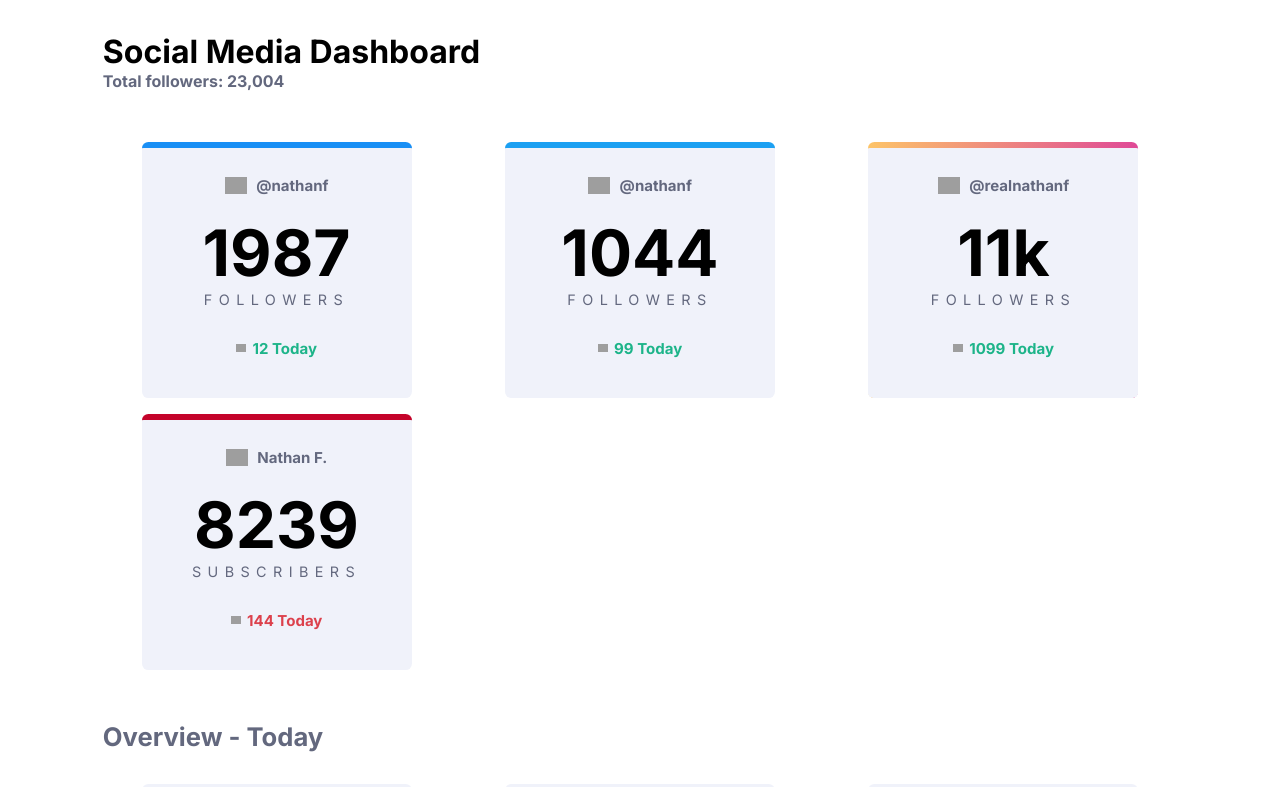
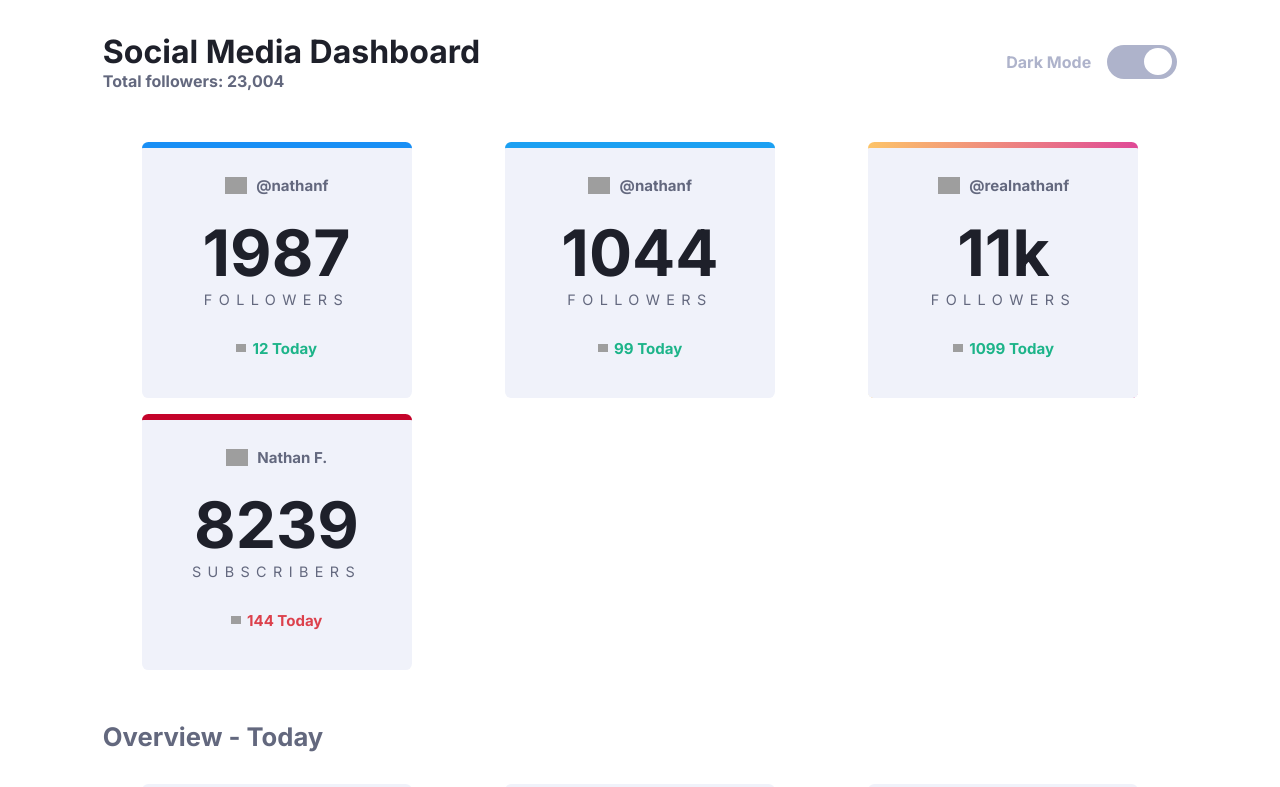
Before and after one commit to agusscript/social-media-dashboard-react, a React (Vite) app: page / in a window 1280 px wide. Shown: the top 787 px of the page. Built offline with nearby package versions, Linux system fonts and the light colour scheme; grey boxes are pictures that could not be loaded.

Commit message:
Add complete dark theme

```diff
--- a/src/App.jsx
+++ b/src/App.jsx
@@ -1,5 +1,6 @@
 import MainCards from './components/main-card.jsx';
 import SecondaryCards from './components/secondary-card.jsx';
+import ToggleButton from './components/toggle-button.jsx';
 import './styles/main.scss';
 
 function App() {
@@ -7,10 +8,17 @@ function App() {
     <div className='App'>
 
       <header>
+
         <div>
-          <h1>Social Media Dashboard</h1>
-          <p>Total followers: 23,004</p>
+          <h1 className='header-title'>Social Media Dashboard</h1>
+          <p className='header-subtitle'>Total followers: 23,004</p>
         </div>
+
+        <div className='toggle-btn-container'>
+          <p className='toggle-text'>Dark Mode</p>
+          <ToggleButton />
+        </div>
+
       </header>
 
       <main>
@@ -19,7 +27,7 @@ function App() {
           {MainCards}
         </section>
 
-        <h2 className='subtitle'>Overview - Today</h2>
+        <h2 className='overview-title'>Overview - Today</h2>
 
         <section className='secondary-cards-container'>
           {SecondaryCards}
--- a/src/components/main-card.jsx
+++ b/src/components/main-card.jsx
@@ -3,7 +3,7 @@ import '../styles/main-card.scss';
 
 function MainCard({ userName, followNumber, followText, followToday, image, icon }) {
   return (
-    <div className='main-card' >
+    <div className='main-card'>
       <div className='user-container'>
         <img src={image} alt={`${image} icon`} />
         <p className='user-name'>{userName}</p>
--- a/src/components/secondary-card.jsx
+++ b/src/components/secondary-card.jsx
@@ -17,7 +17,6 @@ function SecondaryCard({ title, number, percentage, image, icon }) {
           <img src={icon} alt={`${icon} image`} />
           <p className='percentage-card'>{percentage}</p>
         </div>
-
       </div>
 
     </div>
--- /dev/null
+++ b/src/components/toggle-button.jsx
@@ -0,0 +1,39 @@
+import '../styles/toggle-button.scss';
+
+function togglElementsColor(elements, color) {
+  document.querySelectorAll(elements).forEach((e) => {
+    e.classList.toggle(color);
+  });
+}
+
+function toggleSingleElementColor(element, color) {
+  document.querySelector(element).classList.toggle(color);
+}
+
+const toggleTheme = () => {
+  toggleSingleElementColor('body', 'very-dark-blue');
+  toggleSingleElementColor('.header-title', 'white');
+  toggleSingleElementColor('.header-subtitle', 'desatured-blue');
+  toggleSingleElementColor('.toggle-button', 'toggle-active');
+  toggleSingleElementColor('.inner-toggle-button', 'inner-active');
+  toggleSingleElementColor('.overview-title', 'white');
+
+  togglElementsColor('.main-card', 'card-dark-active');
+  togglElementsColor('.user-name', 'desatured-blue');
+  togglElementsColor('.follow-number', 'white');
+  togglElementsColor('.follow-text', 'desatured-blue');
+
+  togglElementsColor('.secondary-card', 'card-dark-active');
+  togglElementsColor('.title-card', 'desatured-blue');
+  togglElementsColor('.number-card', 'white');
+}
+
+function ToggleButton() {
+  return (
+    <button className='toggle-button' onClick={toggleTheme}>
+      <div className='inner-toggle-button'></div>
+    </button>
+  )
+}
+
+export default ToggleButton;
--- a/src/styles/_variables.scss
+++ b/src/styles/_variables.scss
@@ -4,12 +4,16 @@ $Lime-Green: hsl(163, 72%, 41%);
 $Bright-Red: hsl(356, 69%, 56%);
 $Facebook: hsl(208, 92%, 53%);
 $Twitter: hsl(203, 89%, 53%);
-$Instagram: linear gradient hsl(37, 97%, 70%) to hsl(329, 70%, 58%);
+$Instagram: linear-gradient(to right, hsl(37, 97%, 70%), hsl(329, 70%, 58%));
 $YouTube: hsl(348, 97%, 39%);
 
 // Dark Theme
 
-$Toggle: linear gradient hsl(210, 78%, 56%) to hsl(146, 68%, 55%);
+$Toggle-Button: linear-gradient(
+  to right,
+  hsl(210, 78%, 56%),
+  hsl(146, 68%, 55%)
+);
 
 // Light Theme
 
@@ -28,6 +32,6 @@ $White: hsl(0, 0%, 100%); //(Text)
 $White: hsl(0, 0%, 100%);
 $Very-Pale-Blue: hsl(225, 100%, 98%);
 $Light-Grayish-Blue: hsl(227, 47%, 96%);
-$Hover: hsl(228, 34%, 86%);
+$Hover: hsl(230, 23%, 90%);
 $Dark-Grayish-Blue: hsl(228, 12%, 44%);
 $Very-Dark-Blue: hsl(230, 17%, 14%);
--- a/src/styles/main-card.scss
+++ b/src/styles/main-card.scss
@@ -27,6 +27,10 @@
       font-weight: 700;
       color: $Dark-Grayish-Blue;
     }
+
+    .desatured-blue {
+      color: $Desaturated-Blue;
+    }
   }
 
   .follow-container {
@@ -35,6 +39,7 @@
     .follow-number {
       margin: 0;
       font-size: 4rem;
+      color: $Very-Dark-Blue;
     }
 
     .follow-text {
@@ -43,6 +48,14 @@
       letter-spacing: 0.4rem;
       color: $Dark-Grayish-Blue;
       font-size: 0.9rem;
+    }
+
+    .desatured-blue {
+      color: $Desaturated-Blue;
+    }
+
+    .white {
+      color: $White;
     }
   }
 
@@ -62,6 +75,10 @@
       color: $Lime-Green;
     }
   }
+}
+
+.card-dark-active {
+  background-color: $Dark-Desaturated-Blue;
 }
 
 .main-card:hover {
@@ -91,7 +108,7 @@
   bottom: 0px;
   left: 0px;
   right: 0px;
-  background: linear-gradient(to right, hsl(37, 97%, 70%), hsl(329, 70%, 58%));
+  background: $Instagram;
   content: "";
   z-index: -1;
   border-radius: 0.4rem;
--- a/src/styles/main.scss
+++ b/src/styles/main.scss
@@ -2,6 +2,10 @@
 
 body {
   font-family: "Inter", serif;
+}
+
+.very-dark-blue {
+  background-color: $Very-Dark-Blue;
 }
 
 .App {
@@ -10,16 +14,30 @@ body {
 
   header {
     margin-top: 2rem;
+    display: flex;
+    align-items: center;
+    justify-content: space-between;
 
-    h1 {
-      font-size: 2rem;
-      margin: 0;
-    }
+    div {
+      .header-title {
+        font-size: 2rem;
+        margin: 0;
+        color: $Very-Dark-Blue;
+      }
 
-    p {
-      color: $Dark-Grayish-Blue;
-      font-weight: 700;
-      margin: 0;
+      .white {
+        color: $White;
+      }
+
+      .header-subtitle {
+        color: $Dark-Grayish-Blue;
+        font-weight: 700;
+        margin: 0;
+      }
+
+      .desatured-blue {
+        color: $Desaturated-Blue;
+      }
     }
   }
 }
@@ -32,9 +50,13 @@ body {
   justify-items: center;
 }
 
-.subtitle {
+.overview-title {
   color: $Dark-Grayish-Blue;
   font-size: 1.6rem;
+}
+
+.white {
+  color: $White;
 }
 
 .secondary-cards-container {
--- a/src/styles/secondary-card.scss
+++ b/src/styles/secondary-card.scss
@@ -26,6 +26,10 @@
       color: $Dark-Grayish-Blue;
     }
 
+    .desatured-blue {
+      color: $Desaturated-Blue;
+    }
+
     img {
       width: 22px;
     }
@@ -36,6 +40,11 @@
       margin: 0;
       font-size: 2rem;
       font-weight: 700;
+      color: $Very-Dark-Blue;
+    }
+
+    .white {
+      color: $White;
     }
 
     div {
@@ -56,6 +65,10 @@
   }
 }
 
+.card-dark-active {
+  background-color: $Dark-Desaturated-Blue;
+}
+
 .secondary-card:hover {
   cursor: pointer;
   background-color: $Hover;
--- /dev/null
+++ b/src/styles/toggle-button.scss
@@ -0,0 +1,50 @@
+@import "variables.scss";
+
+.toggle-btn-container {
+  display: flex;
+  align-items: center;
+  gap: 1rem;
+
+  .toggle-text {
+    color: $Toggle;
+    font-weight: 700;
+  }
+
+  .toggle-button {
+    border: none;
+    padding: 0;
+    margin: 0;
+    width: 70px;
+    height: 34px;
+    background-color: $Toggle;
+    border-radius: 2rem;
+    display: flex;
+    align-items: center;
+    justify-content: end;
+    transition: all 0.3s;
+
+    .inner-toggle-button {
+      margin: 0.3rem;
+      width: 28px;
+      height: 80%;
+      background-color: $White;
+      border-radius: 50%;
+      transition: all 0.3s;
+    }
+
+    .inner-active {
+      background-color: $Dark-Desaturated-Blue;
+      -ms-transform: translateX(-115%);
+      -webkit-transform: translateX(-115%);
+      transform: translateX(-115%);
+    }
+  }
+
+  .toggle-button:hover {
+    cursor: pointer;
+  }
+
+  .toggle-active {
+    background-image: $Toggle-Button;
+  }
+}
```
